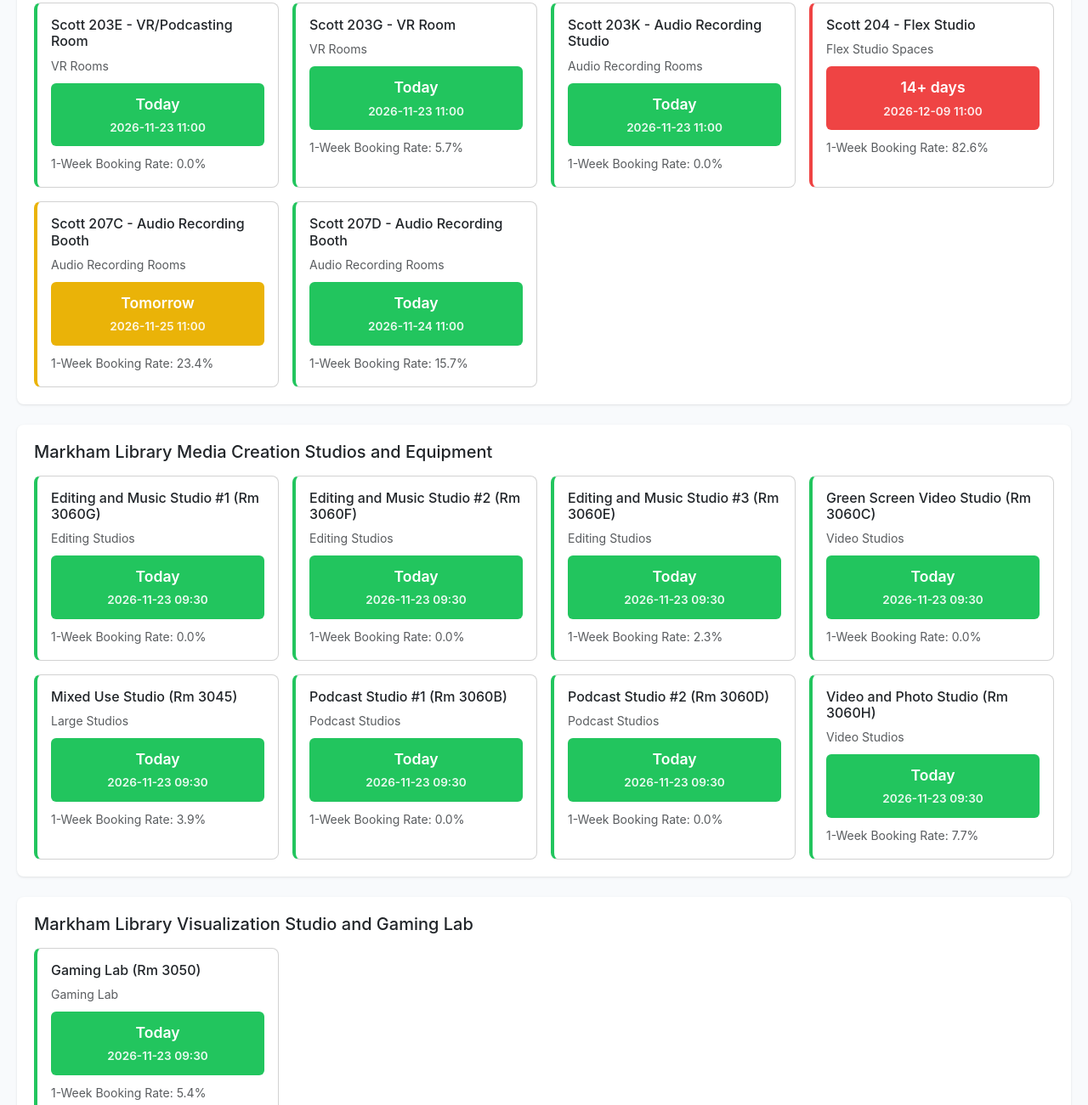
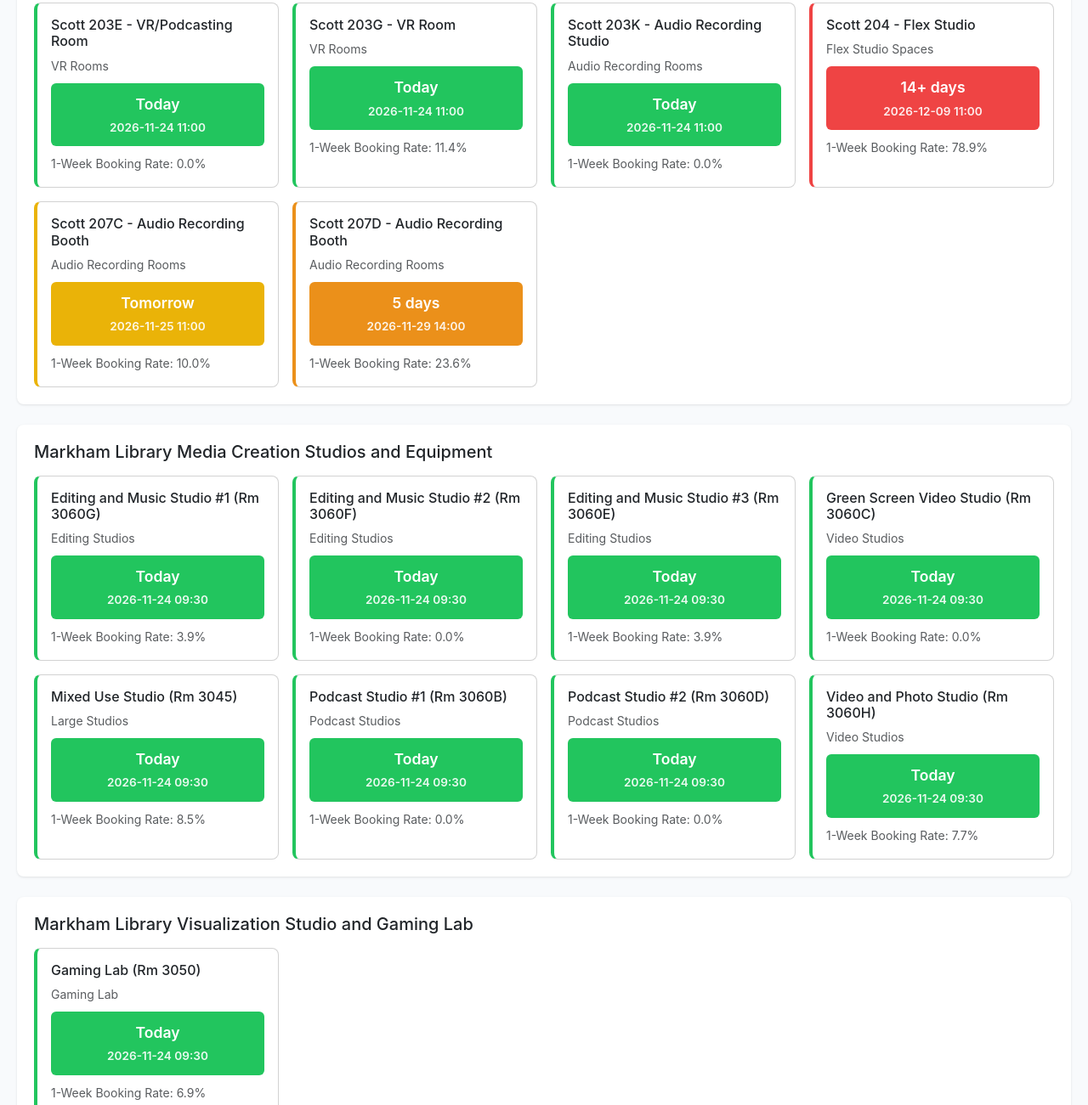
Before and after one commit to kris-joseph/MMCL-LibCal-Future-Booking-Analysis, a plain HTML site: page docs/index.html in a window 1280 px wide. Shown: the part 355-1656 px from the top of the page at 85% size. Drawn offline with nearby package versions, Linux system fonts and the light colour scheme.

Commit message:
Update dashboard: 2026-11-24 22:46:26

```diff
--- a/docs/index.html
+++ b/docs/index.html
@@ -18,7 +18,7 @@
                 </div>
                 <div class="col-auto text-end">
                     <p class="mb-0 text-muted small">Last Updated Before MMCL Opened on</p>
-                    <p class="mb-0 fw-bold">November 23, 2026</p>
+                    <p class="mb-0 fw-bold">November 24, 2026</p>
                 </div>
             </div>
         </header>
@@ -42,7 +42,7 @@
                                 <p class="card-text text-muted small mb-2">VR Rooms</p>
                                 <div class="availability-badge" style="background-color: rgb(34, 197, 94)">
                                     <div class="days-until">Today</div>
-                                    <div class="next-date">2026-11-23 11:00</div>
+                                    <div class="next-date">2026-11-24 11:00</div>
                                 </div>
                                 <div class="mt-2">
                                     <small class="text-muted">1-Week Booking Rate: 0.0%</small>
@@ -58,10 +58,10 @@
                                 <p class="card-text text-muted small mb-2">VR Rooms</p>
                                 <div class="availability-badge" style="background-color: rgb(34, 197, 94)">
                                     <div class="days-until">Today</div>
-                                    <div class="next-date">2026-11-23 11:00</div>
+                                    <div class="next-date">2026-11-24 11:00</div>
                                 </div>
                                 <div class="mt-2">
-                                    <small class="text-muted">1-Week Booking Rate: 5.7%</small>
+                                    <small class="text-muted">1-Week Booking Rate: 11.4%</small>
                                 </div>
                             </div>
                         </div>
@@ -74,7 +74,7 @@
                                 <p class="card-text text-muted small mb-2">Audio Recording Rooms</p>
                                 <div class="availability-badge" style="background-color: rgb(34, 197, 94)">
                                     <div class="days-until">Today</div>
-                                    <div class="next-date">2026-11-23 11:00</div>
+                                    <div class="next-date">2026-11-24 11:00</div>
                                 </div>
                                 <div class="mt-2">
                                     <small class="text-muted">1-Week Booking Rate: 0.0%</small>
@@ -93,7 +93,7 @@
                                     <div class="next-date">2026-12-09 11:00</div>
                                 </div>
                                 <div class="mt-2">
-                                    <small class="text-muted">1-Week Booking Rate: 82.6%</small>
+                                    <small class="text-muted">1-Week Booking Rate: 78.9%</small>
                                 </div>
                             </div>
                         </div>
@@ -109,23 +109,23 @@
                                     <div class="next-date">2026-11-25 11:00</div>
                                 </div>
                                 <div class="mt-2">
-                                    <small class="text-muted">1-Week Booking Rate: 23.4%</small>
+                                    <small class="text-muted">1-Week Booking Rate: 10.0%</small>
                                 </div>
                             </div>
                         </div>
                     </div>
 
                     <div class="col-md-6 col-lg-4 col-xl-3">
-                        <div class="card space-card h-100" style="border-left: 4px solid rgb(34, 197, 94)">
+                        <div class="card space-card h-100" style="border-left: 4px solid rgb(235, 144, 26)">
                             <div class="card-body">
                                 <h4 class="card-title h6">Scott 207D - Audio Recording Booth</h4>
                                 <p class="card-text text-muted small mb-2">Audio Recording Rooms</p>
-                                <div class="availability-badge" style="background-color: rgb(34, 197, 94)">
-                                    <div class="days-until">Today</div>
-                                    <div class="next-date">2026-11-24 11:00</div>
+                                <div class="availability-badge" style="background-color: rgb(235, 144, 26)">
+                                    <div class="days-until">5 days</div>
+                                    <div class="next-date">2026-11-29 14:00</div>
                                 </div>
                                 <div class="mt-2">
-                                    <small class="text-muted">1-Week Booking Rate: 15.7%</small>
+                                    <small class="text-muted">1-Week Booking Rate: 23.6%</small>
                                 </div>
                             </div>
                         </div>
@@ -145,10 +145,10 @@
                                 <p class="card-text text-muted small mb-2">Editing Studios</p>
                                 <div class="availability-badge" style="background-color: rgb(34, 197, 94)">
                                     <div class="days-until">Today</div>
-                                    <div class="next-date">2026-11-23 09:30</div>
+                                    <div class="next-date">2026-11-24 09:30</div>
                                 </div>
                                 <div class="mt-2">
-                                    <small class="text-muted">1-Week Booking Rate: 0.0%</small>
+                                    <small class="text-muted">1-Week Booking Rate: 3.9%</small>
                                 </div>
                             </div>
                         </div>
@@ -161,7 +161,7 @@
                                 <p class="card-text text-muted small mb-2">Editing Studios</p>
                                 <div class="availability-badge" style="background-color: rgb(34, 197, 94)">
                                     <div class="days-until">Today</div>
-                                    <div class="next-date">2026-11-23 09:30</div>
+                                    <div class="next-date">2026-11-24 09:30</div>
                                 </div>
                                 <div class="mt-2">
                                     <small class="text-muted">1-Week Booking Rate: 0.0%</small>
@@ -177,10 +177,10 @@
                                 <p class="card-text text-muted small mb-2">Editing Studios</p>
                                 <div class="availability-badge" style="background-color: rgb(34, 197, 94)">
                                     <div class="days-until">Today</div>
-                                    <div class="next-date">2026-11-23 09:30</div>
+                                    <div class="next-date">2026-11-24 09:30</div>
                                 </div>
                                 <div class="mt-2">
-                                    <small class="text-muted">1-Week Booking Rate: 2.3%</small>
+                                    <small class="text-muted">1-Week Booking Rate: 3.9%</small>
                                 </div>
                             </div>
                         </div>
@@ -193,7 +193,7 @@
                                 <p class="card-text text-muted small mb-2">Video Studios</p>
                                 <div class="availability-badge" style="background-color: rgb(34, 197, 94)">
                                     <div class="days-until">Today</div>
-                                    <div class="next-date">2026-11-23 09:30</div>
+                                    <div class="next-date">2026-11-24 09:30</div>
                                 </div>
                                 <div class="mt-2">
                                     <small class="text-muted">1-Week Booking Rate: 0.0%</small>
@@ -209,10 +209,10 @@
                                 <p class="card-text text-muted small mb-2">Large Studios</p>
                                 <div class="availability-badge" style="background-color: rgb(34, 197, 94)">
                                     <div class="days-until">Today</div>
-                                    <div class="next-date">2026-11-23 09:30</div>
+                                    <div class="next-date">2026-11-24 09:30</div>
                                 </div>
                                 <div class="mt-2">
-                                    <small class="text-muted">1-Week Booking Rate: 3.9%</small>
+                                    <small class="text-muted">1-Week Booking Rate: 8.5%</small>
                                 </div>
                             </div>
                         </div>
@@ -225,7 +225,7 @@
                                 <p class="card-text text-muted small mb-2">Podcast Studios</p>
                                 <div class="availability-badge" style="background-color: rgb(34, 197, 94)">
                                     <div class="days-until">Today</div>
-                                    <div class="next-date">2026-11-23 09:30</div>
+                                    <div class="next-date">2026-11-24 09:30</div>
                                 </div>
                                 <div class="mt-2">
                                     <small class="text-muted">1-Week Booking Rate: 0.0%</small>
@@ -241,7 +241,7 @@
                                 <p class="card-text text-muted small mb-2">Podcast Studios</p>
                                 <div class="availability-badge" style="background-color: rgb(34, 197, 94)">
                                     <div class="days-until">Today</div>
-                                    <div class="next-date">2026-11-23 09:30</div>
+                                    <div class="next-date">2026-11-24 09:30</div>
                                 </div>
                                 <div class="mt-2">
                                     <small class="text-muted">1-Week Booking Rate: 0.0%</small>
@@ -257,7 +257,7 @@
                                 <p class="card-text text-muted small mb-2">Video Studios</p>
                                 <div class="availability-badge" style="background-color: rgb(34, 197, 94)">
                                     <div class="days-until">Today</div>
-                                    <div class="next-date">2026-11-23 09:30</div>
+                                    <div class="next-date">2026-11-24 09:30</div>
                                 </div>
                                 <div class="mt-2">
                                     <small class="text-muted">1-Week Booking Rate: 7.7%</small>
@@ -280,10 +280,10 @@
                                 <p class="card-text text-muted small mb-2">Gaming Lab</p>
                                 <div class="availability-badge" style="background-color: rgb(34, 197, 94)">
                                     <div class="days-until">Today</div>
-                                    <div class="next-date">2026-11-23 09:30</div>
+                                    <div class="next-date">2026-11-24 09:30</div>
                                 </div>
                                 <div class="mt-2">
-                                    <small class="text-muted">1-Week Booking Rate: 5.4%</small>
+                                    <small class="text-muted">1-Week Booking Rate: 6.9%</small>
                                 </div>
                             </div>
                         </div>
```
